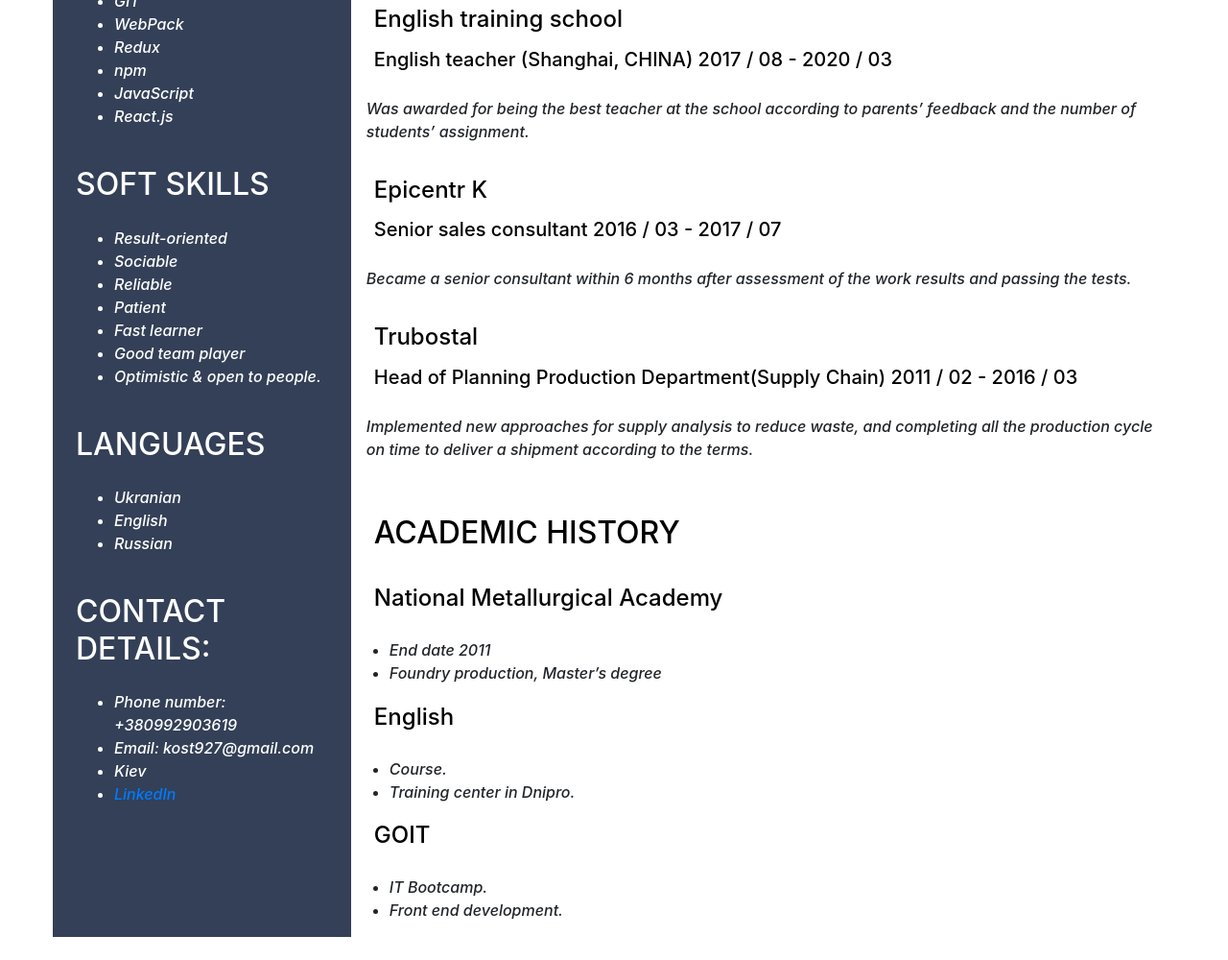
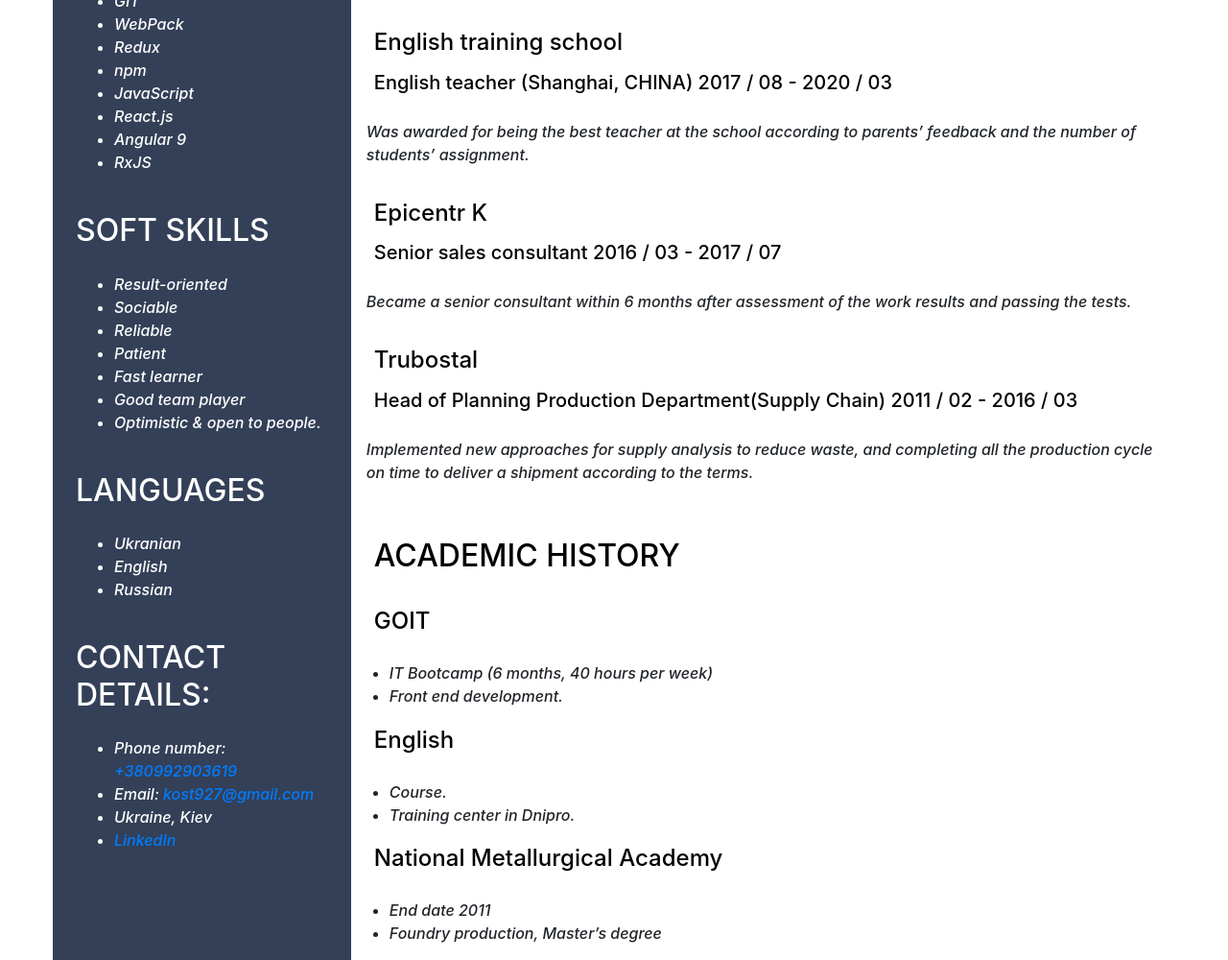
Before and after one commit to Kost927/MyCV, a website built with Parcel: page src/index.html in a window 1280 px wide. Shown: the part 632-1632 px from the top of the page at 96% size. Before the commit the page ends 1608 px from the top, so only its background shows below. Built offline with nearby package versions, Linux system fonts and the light colour scheme.

Commit message:
adding info

```diff
--- a/src/constants.js
+++ b/src/constants.js
@@ -7,6 +7,8 @@ export const tech = `<ul>
 <li>npm</li>
 <li>JavaScript</li>
 <li>React.js</li>
+<li>Angular 9</li>
+<li>RxJS</li>
 </ul>`;
 
 export const soft = `<ul>
@@ -26,45 +28,50 @@ export const languages = `<ul>
 </ul>`;
 
 export const contact = `<ul>
-<li>Phone number: +380992903619</li>
-<li>Email: kost927@gmail.com</li>
-<li>Kiev</li>
-<li><a href="https://www.linkedin.com/in/kostyantin-polishko/">LinkedIn</a></li>
+<li>
+<span>Phone number: <a href=tel:+380992903619>+380992903619</a></span>
+</li>
+<li>
+<span>Email: <a href=mailto:kost927@gmail.com>kost927@gmail.com</a></span>
+</li>
+<li>Ukraine, Kiev</li>
+<li><a href="https://www.linkedin.com/in/kostyantin-polishko/" target="_blank">LinkedIn</a></li>
 
 </ul>`;
 
 export const text = `
-I’m looking for a junior position to get a proper background in web development and gain practical skills. I’ve gotten decent skills of HTML/CSS and basic knowledge of JS & React during the intensive full-time course (4 months, 40 hours per week).  My plan is to get the first paid-job in the field max in 6 months. So, now, I want to focus on learning new skills and getting a real-life experience in Front-End.
-`
-
+I’m looking for a junior position to get a proper background in web development and gain practical skills. I’ve gotten decent skills of HTML/CSS and basic knowledge of JS & React during the intensive full-time course (6 months, 40 hours per week).  My plan is to get the first paid-job in the field max in 6 months. So, now, I want to focus on learning new skills and getting a real-life experience in Front-End.
+`;
 
 export const proj = `<ul>
 <li>
-<a href="https://bit.ly/2FBj2LS">HELLENGLISH: </a> => CSS_3/HTML_5 => Chrome DevTools, Responsive Web, Mobile First, BEM, Bootstrap 4, SASS, Gulp
+<a href="https://bit.ly/2FBj2LS" target="_blank">HELLENGLISH: </a> => CSS_3/HTML_5 => Chrome DevTools, Responsive Web, Mobile First, BEM, Bootstrap 4, SASS, Gulp
 </li>
 <li>
-<a href="https://bit.ly/3iDVm88">HOME APPLIANCES STORE: </a> => JavaScript=> OOP, ES6+, DOM, NPM, Webpack, REST/JSON, AJAX, CRUD, Firebase DB
+<a href="https://bit.ly/3iDVm88" target="_blank">HOME APPLIANCES STORE: </a> => JavaScript=> OOP, ES6+, DOM, NPM, Webpack, REST/JSON, AJAX, CRUD, Firebase DB
 </li>
 <li>
-<a href="https://make-it-habit.netlify.app">MAKE IT HABIT: </a> => React.JS => React (Lazy/Suspense), Redux, React Hooks
+<a href="https://make-it-habit.netlify.app" target="_blank">MAKE IT HABIT: </a> => React.JS => React (Lazy/Suspense), Redux, React Hooks
 </li>
 <li>
-<a href="https://polishkocv.firebaseapp.com/">My CV: ( VanillaJS ) </a> => JavaScript => OOP, Parcel, Firebase DB, Firebase hosting, NPM, Bootstrap.
+<a href="https://polishkocv.firebaseapp.com/" target="_blank">My CV: ( VanillaJS ) </a> => JavaScript => OOP, Parcel, Firebase DB, Firebase hosting, NPM, Bootstrap.
 </li>
-</ul>`
+<li>
+<a href="bit.ly/39gHRZM" target="_blank">Financial Assistant: </a> => Node.js, MongoDB, React.js (Hooks), Redux, JavaScript.
+</li>
+</ul>`;
 
 export const academy = `<ul>
 <li>End date 2011</li>
 <li>Foundry production, Master’s degree</li>
-</ul>`
+</ul>`;
 
 export const english = `<ul>
 <li>Course.</li>
 <li>Training center in Dnipro.</li>
-</ul>`
-
+</ul>`;
 
 export const goit = `<ul>
-<li>IT Bootcamp.</li>
+<li>IT Bootcamp (6 months, 40 hours per week)</li>
 <li>Front end development.</li>
-</ul>`
+</ul>`;
--- a/src/model.js
+++ b/src/model.js
@@ -143,7 +143,7 @@ export const model = [
     }
   }),
 
-  new TitleBlock('National Metallurgical Academy', {
+  new TitleBlock('GOIT', {
     tag: 'h4',
     styles: {
       color: 'black',
@@ -153,7 +153,7 @@ export const model = [
     }
   }),
 
-  new TextBlock(academy, {
+  new TextBlock(goit, {
     styles: {
       'font-weight': '500',
       "font-style": 'italic'
@@ -177,7 +177,7 @@ export const model = [
     }
   }),
 
-  new TitleBlock('GOIT', {
+  new TitleBlock('National Metallurgical Academy', {
     tag: 'h4',
     styles: {
       color: 'black',
@@ -187,7 +187,7 @@ export const model = [
     }
   }),
 
-  new TextBlock(goit, {
+  new TextBlock(academy, {
     styles: {
       'font-weight': '500',
       "font-style": 'italic'
```
Also changed, not shown: dist/index.html, 15 other files.
